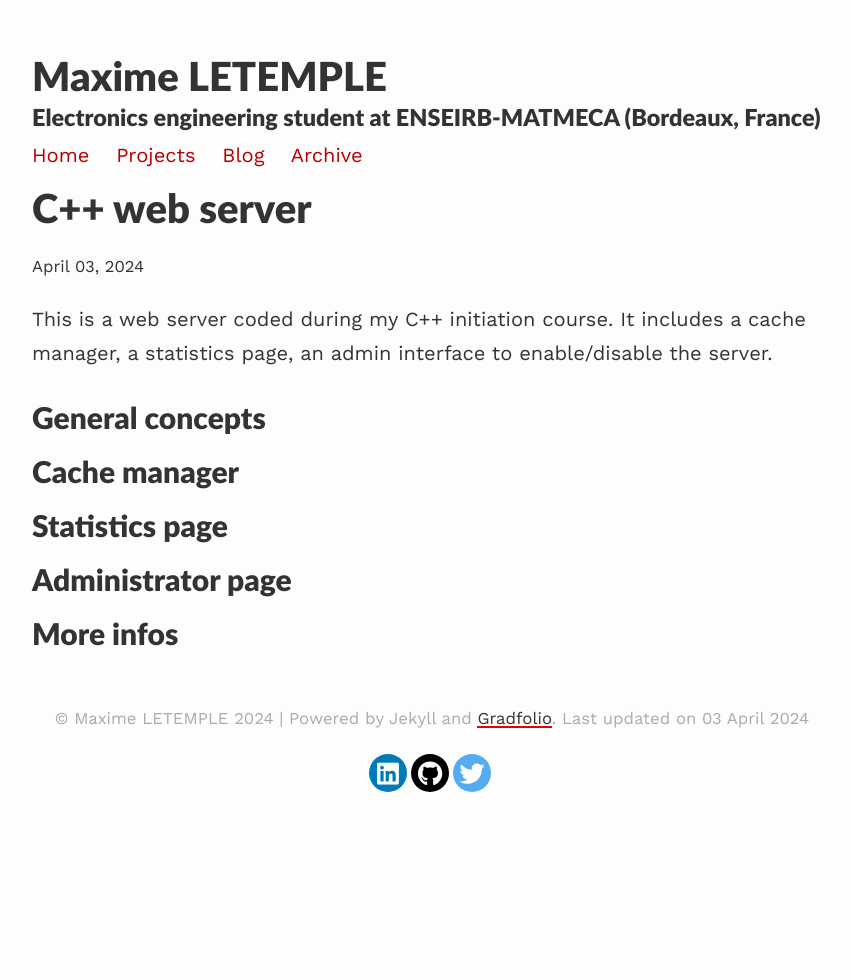
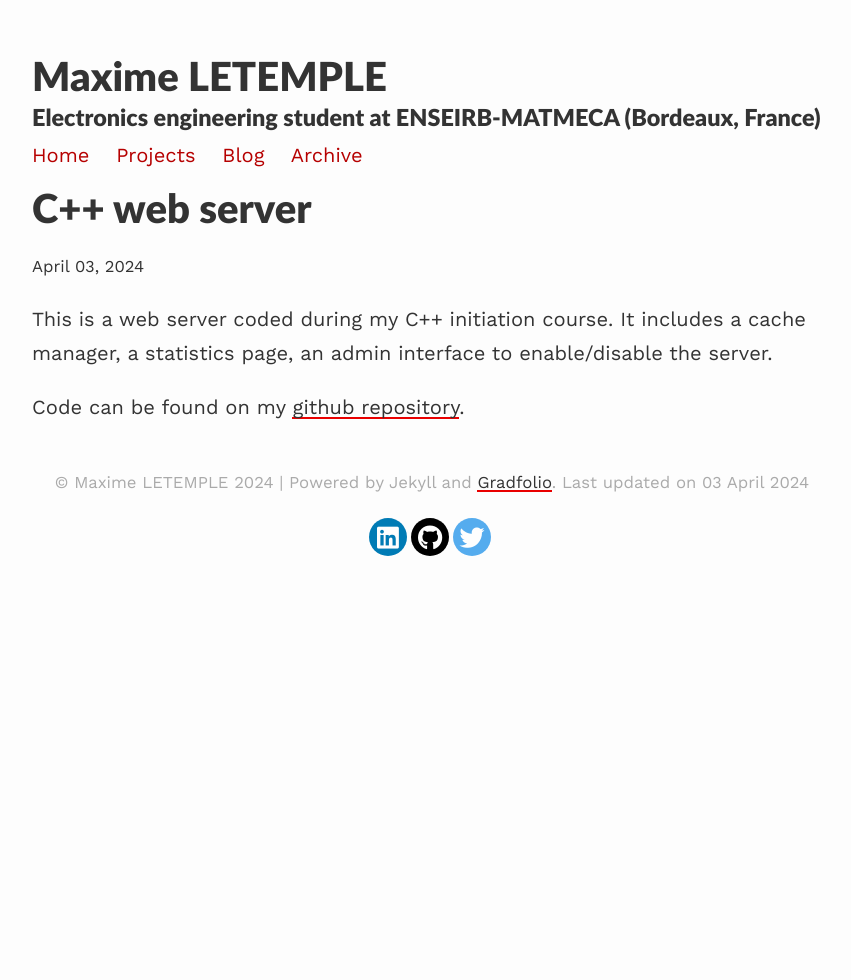
Before and after one commit to maxletemple/maxletemple.github.io_old, a Jekyll site: the page built from _projects/web_server.md, in a window 1280 px wide. Shown: the whole page, without its empty margins (208-1059 px from the left). Built offline with Jekyll 4.4.1, drawn with Linux system fonts in a browser that asks for light colours; nearby versions of some CDN libraries.

Commit message:
Finished description of S8 projects

```diff
--- a/_projects/web_server.md
+++ b/_projects/web_server.md
@@ -6,17 +6,4 @@ description: C++ web server with cache manager and statistics
 
 This is a web server coded during my C++ initiation course. It includes a cache manager, a statistics page, an admin interface to enable/disable the server.
 
-General concepts
-===
-
-Cache manager
-===
-
-Statistics page
-===
-
-Administrator page
-===
-
-More infos
-===
+Code can be found on my [github repository](https://github.com/maxletemple/web_server).
```
Also changed, not shown: _projects/riscv_processor.md (+2 -9 lines).
